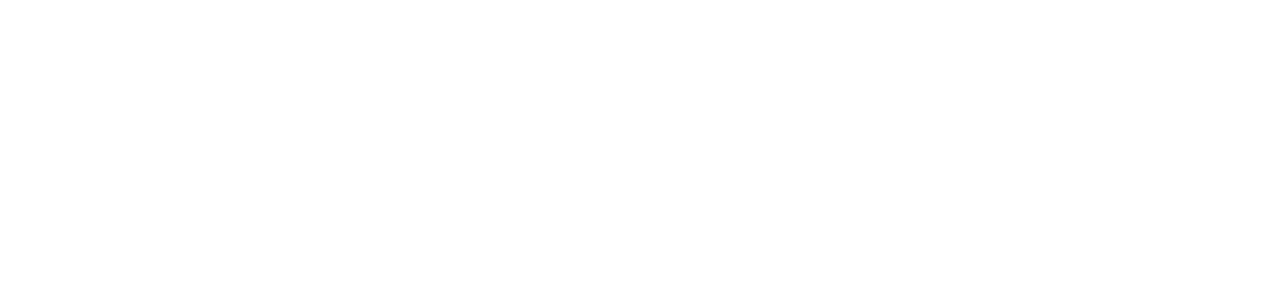
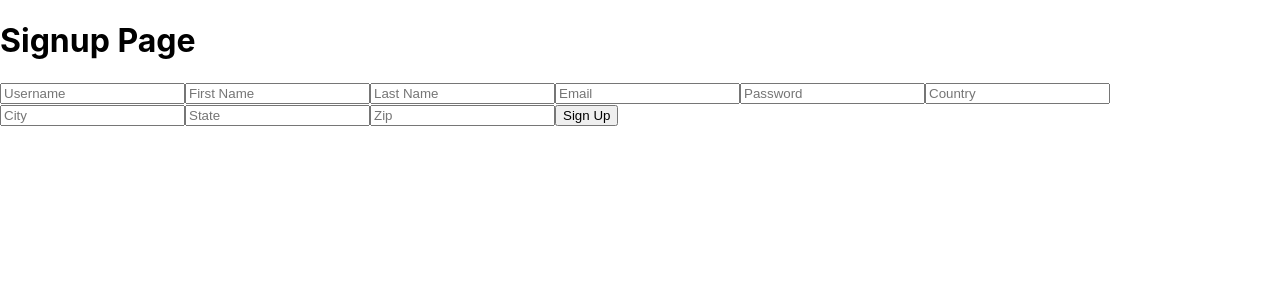
Before and after one commit to rysealex/jake-weather, a React (Create React App) app in the folder front/: page /signup in a window 1280 px wide. Before the commit this address had no page. Shown: the top 300 px of the page. Built offline with nearby package versions, Linux system fonts and the light colour scheme.

Commit message:
Created signup, dashboard, and forgot password pages. Fixed and tested add user route.

```diff
--- a/front/src/App.js
+++ b/front/src/App.js
@@ -1,5 +1,8 @@
 import { BrowserRouter as Router, Route, Routes } from 'react-router-dom';
 import Login from './pages/login.jsx';
+import Signup from './pages/signup.jsx';
+import ForgotPassword from './pages/forgotpassword.jsx';
+import Dashboard from './pages/dashboard.jsx';
 import './App.css';
 
 function App() {
@@ -7,6 +10,9 @@ function App() {
     <Router>
       <Routes>
         <Route path="/" element={<Login />} />
+        <Route path="/signup" element={<Signup />} />
+        <Route path="/forgot-password" element={<ForgotPassword />} />
+        <Route path="/dashboard" element={<Dashboard />} />
       </Routes>
     </Router>
   );
--- /dev/null
+++ b/front/src/pages/dashboard.jsx
@@ -0,0 +1,9 @@
+function Dashboard() {
+	return(
+		<div>
+			<h1>Dashboard Page</h1>
+		</div>
+	);
+};
+
+export default Dashboard;
--- /dev/null
+++ b/front/src/pages/forgotpassword.jsx
@@ -0,0 +1,9 @@
+function ForgotPassword() {
+	return(
+		<div>
+			<h1>Forgot Password Page</h1>
+		</div>
+	);
+};
+
+export default ForgotPassword;
--- /dev/null
+++ b/front/src/pages/signup.jsx
@@ -0,0 +1,90 @@
+import { useState } from 'react';
+import { useNavigate } from 'react-router-dom';
+
+function Signup() {
+	const navigate = useNavigate();
+  const handleNavigate = (url) => {
+    navigate(url);
+  };
+
+	// useState hooks for signup form fields
+	const [username, setUsername] = useState('');
+	const [fname, setFname] = useState('');
+	const [lname, setLname] = useState('');
+	const [email, setEmail] = useState('');
+	const [password, setPassword] = useState('');
+	const [country, setCountry] = useState('');
+	const [city, setCity] = useState('');
+	const [state, setState] = useState('');
+	const [zip, setZip] = useState('');
+
+	// handle the signup attempt
+  const handleSubmit = async (e) => {
+    e.preventDefault();
+
+    // provide input validation here
+
+    // proceed to login with API call
+    try {
+      const response = await fetch('http://localhost:5000/user/add', {
+        method: 'POST',
+        headers: {
+          'Content-Type': 'application/json',
+        },
+        body: JSON.stringify({ username, fname, lname, email, password, country, city, state, zip }),
+      });
+      // check if the response is ok
+      if (response.ok) {
+        const data = await response.json();
+        console.log('Signup successful:', data);
+        // store the user id in local storage
+        localStorage.setItem('userid', data.userid);
+				// navigate to login page
+        handleNavigate("/");
+      } else {
+        setUsername("");
+				setFname("");
+				setLname("");
+				setEmail("");
+        setPassword("");
+				setCountry("");
+				setCity("");
+				setState("");
+				setZip("");
+        const errorData = await response.json();
+        console.log('Signup failed:', errorData.error);
+      }
+    } catch (error) {
+      setUsername("");
+			setFname("");
+			setLname("");
+			setEmail("");
+			setPassword("");
+			setCountry("");
+			setCity("");
+			setState("");
+			setZip("");
+      console.error('Error during signup:', error);
+    }
+	};
+
+	return(
+		<div>
+			<h1>Signup Page</h1>
+			<form onSubmit={handleSubmit}>
+				<input type="text" placeholder="Username" value={username} onChange={(e) => setUsername(e.target.value)} required />
+				<input type="text" placeholder="First Name" value={fname} onChange={(e) => setFname(e.target.value)} required />
+				<input type="text" placeholder="Last Name" value={lname} onChange={(e) => setLname(e.target.value)} required />
+				<input type="email" placeholder="Email" value={email} onChange={(e) => setEmail(e.target.value)} required />
+				<input type="password" placeholder="Password" value={password} onChange={(e) => setPassword(e.target.value)} required />
+				<input type="text" placeholder="Country" value={country} onChange={(e) => setCountry(e.target.value)} required />
+				<input type="text" placeholder="City" value={city} onChange={(e) => setCity(e.target.value)} required />
+				<input type="text" placeholder="State" value={state} onChange={(e) => setState(e.target.value)} required />
+				<input type="text" placeholder="Zip" value={zip} onChange={(e) => setZip(e.target.value)} required />
+				<button type="submit">Sign Up</button>
+			</form>
+		</div>
+	);
+};
+
+export default Signup;
```
Also changed, not shown: 1 other file (tests, documents, lock files or other folders).
